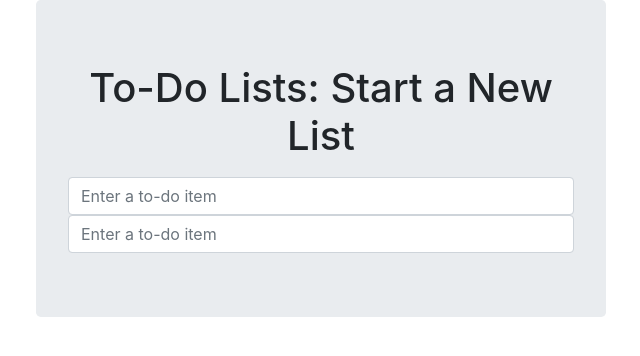
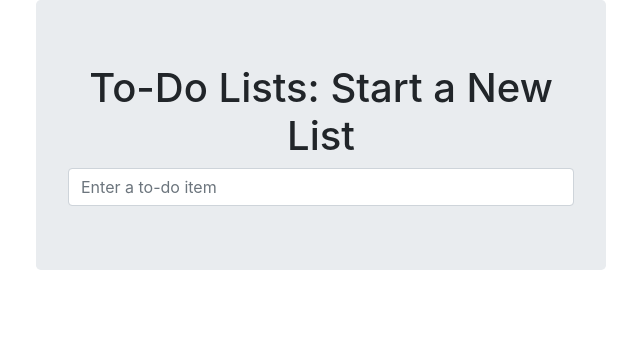
Before and after one commit to Crossroadsman/tdd_with_python, a Django app: page / in a window 1280 px wide. Shown: the top 356 px of the page, without its empty margins (319-959 px from the left). Run offline with Django 3.2, Linux system fonts and the light colour scheme; some libraries are stand-ins or nearby versions.

Commit message:
Remove input element

```diff
--- a/functional_tests/base.py
+++ b/functional_tests/base.py
@@ -151,3 +151,6 @@ class FunctionalTest(StaticLiveServerTestCase):
                 if time.time() - start_time > MAX_WAIT:
                     raise e
                 time.sleep(0.5)
+
+    def get_item_input_box(self):
+        return self.browser.find_element_by_id('id_text')
--- a/lists/templates/lists/base.html
+++ b/lists/templates/lists/base.html
@@ -37,10 +37,6 @@
                   <span class="help-block">{{ error }}</span>
                 </div>
               {% endif %}
-              <input id="id_new_item"
-                     name="item_text"
-                     placeholder="Enter a to-do item"
-                     class="form-control input-lg" />
               {{ form.text }}
             </form>
           </div><!-- text-center -->
```
